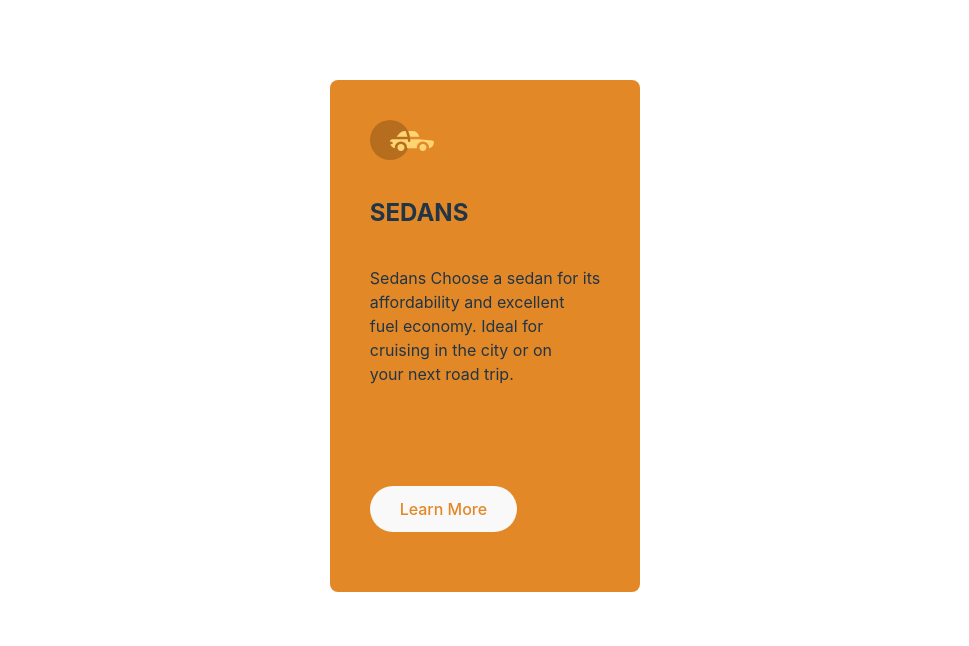
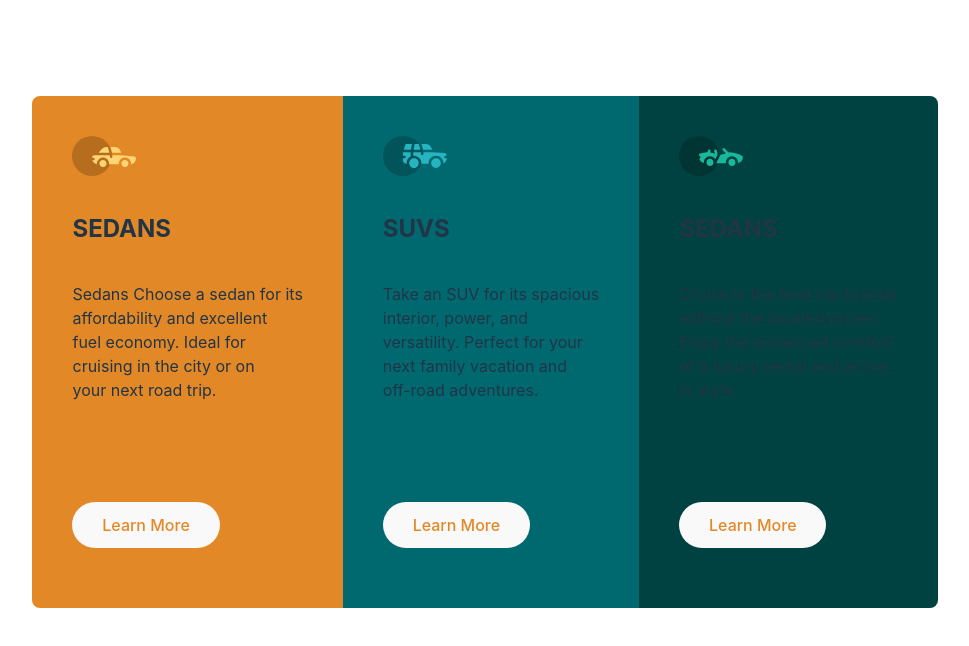
Before and after one commit to AskTiba/Card-Component, a React (Vite) app: page / in a window 1280 px wide. Shown: the top 646 px of the page, without its empty margins (155-1124 px from the left). Built offline with nearby package versions, Linux system fonts and the light colour scheme.

Commit message:
Added more cards

```diff
--- a/src/App.jsx
+++ b/src/App.jsx
@@ -1,11 +1,12 @@
 import sedan from "./assets/images/icon-sedans.svg";
+import suv from "./assets/images/icon-suvs.svg";
+import luxury from "./assets/images/icon-luxury.svg";
 
 const App = () => {
   return (
     <article className="">
-      <main className="flex">
-        <section className="mx-auto p-10 mt-20 rounded-lg bg-bright-orange">
-          <div className="flex-col ">
+      <main className="flex justify-center">
+        <section className="flex-col p-10 mt-24 rounded-l-lg bg-bright-orange ">
           <img src={sedan} alt="" className="" />
           <h1 className="my-10 text-[24px] font-[700]">SEDANS</h1>
           <p className="mb-20">
@@ -14,7 +15,26 @@ const App = () => {
             <br /> your next road trip.
           </p>
           <button className="text-bright-orange">Learn More</button>
-          </div>
+        </section>
+        <section className="flex-col p-10 mt-24 bg-dark-cyan">
+          <img src={suv} alt="" className="" />
+          <h1 className="my-10 text-[24px] font-[700]">SUVS</h1>
+          <p className="mb-20">
+            Take an SUV for its spacious <br /> interior, power, and <br />{" "}
+            versatility. Perfect for your <br /> next family vacation and <br />{" "}
+            off-road adventures.
+          </p>
+          <button className="text-bright-orange">Learn More</button>
+        </section>
+        <section className="flex-col p-10 mt-24 rounded-r-lg bg-very-dark-cyan ">
+          <img src={luxury} alt="" className="" />
+          <h1 className="my-10 text-[24px] font-[700]">SEDANS</h1>
+          <p className="mb-20">
+            Cruise in the best car brands <br /> without the bloated prices.{" "}
+            <br /> Enjoy the enhanced comfort <br /> of a luxury rental and
+            arrive <br /> in style.
+          </p>
+          <button className="text-bright-orange">Learn More</button>
         </section>
       </main>
     </article>
```
Lines whose indentation alone changed are shown as unchanged.
